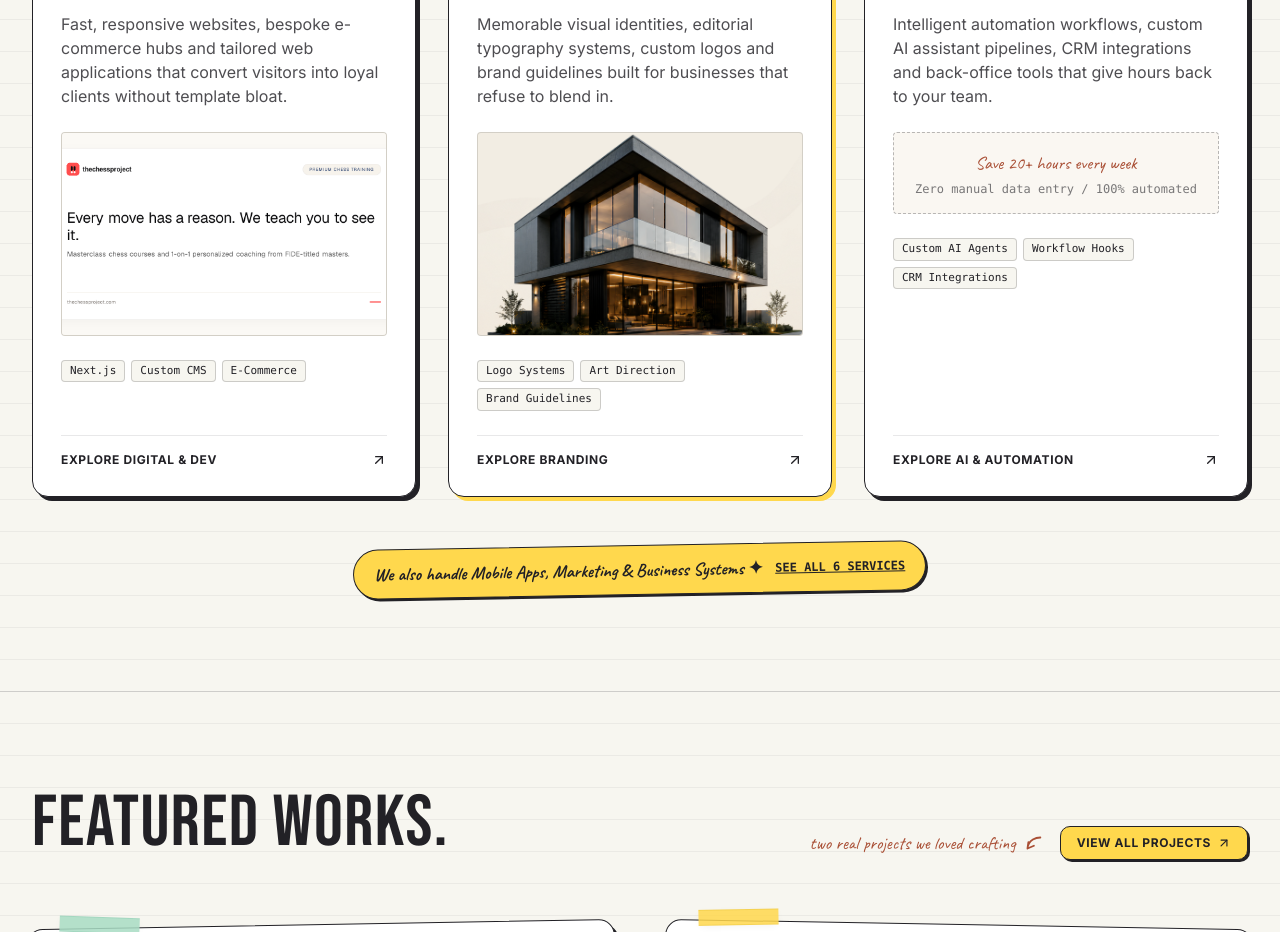
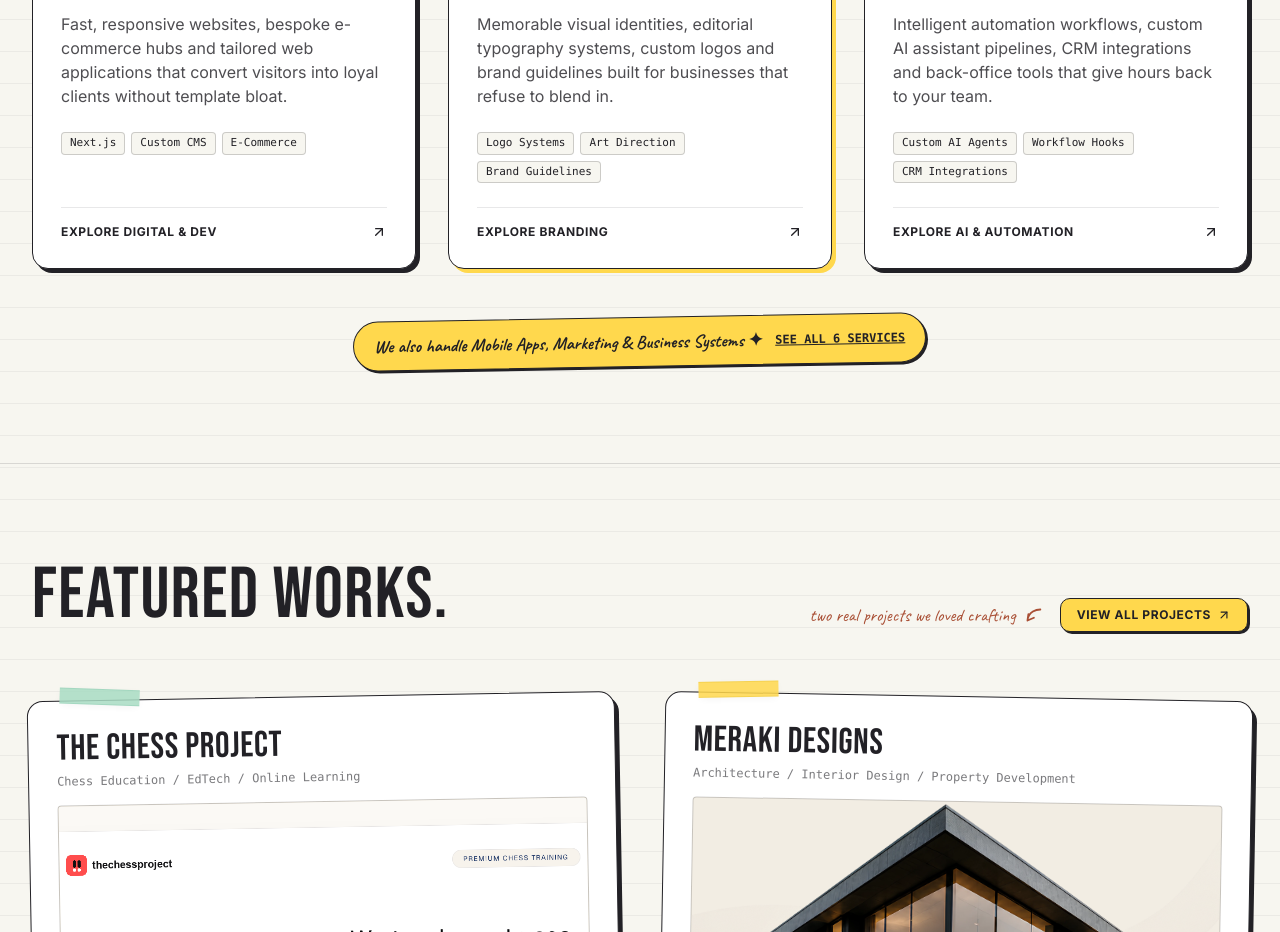
Before and after one commit to Atharva0393/Oddlyyy, a Next.js app: page / in a window 1280 px wide. Shown: the part 1100-2032 px from the top of the page. Built offline with nearby package versions, Linux system fonts and the light colour scheme; a web font is replaced by a local one.

Commit message:
Remove example previews from What We Make cards

```diff
--- a/src/components/sections/notebook/NotebookWhatWeMake.tsx
+++ b/src/components/sections/notebook/NotebookWhatWeMake.tsx
@@ -1,7 +1,6 @@
 "use client";
 
 import React from "react";
-import Image from "next/image";
 import Link from "next/link";
 import { ArrowUpRight } from "lucide-react";
 import {
@@ -47,17 +46,6 @@ export const NotebookWhatWeMake: React.FC = () => {
                 bloat.
               </p>
 
-              {/* Taped preview image */}
-              <div className="relative aspect-[16/10] w-full bg-[#F2EDE3] border border-[#222126]/15 rounded overflow-hidden mb-6">
-                <Image
-                  src="/images/projects/the-chess-project-cover.png"
-                  alt="Web Development preview"
-                  fill
-                  sizes="(max-width: 768px) 100vw, 33vw"
-                  className="object-cover"
-                />
-              </div>
-
               <div className="flex flex-wrap gap-1.5 mb-6">
                 <span className="text-[11px] font-mono px-2 py-0.5 bg-[#F7F6F0] border border-[#222126]/20 rounded">
                   Next.js
@@ -98,17 +86,6 @@ export const NotebookWhatWeMake: React.FC = () => {
                 logos and brand guidelines built for businesses that refuse to blend
                 in.
               </p>
-
-              {/* Taped preview image */}
-              <div className="relative aspect-[16/10] w-full bg-[#F2EDE3] border border-[#222126]/15 rounded overflow-hidden mb-6">
-                <Image
-                  src="/images/projects/meraki-designs-cover.webp"
-                  alt="Branding preview"
-                  fill
-                  sizes="(max-width: 768px) 100vw, 33vw"
-                  className="object-cover"
-                />
-              </div>
 
               <div className="flex flex-wrap gap-1.5 mb-6">
                 <span className="text-[11px] font-mono px-2 py-0.5 bg-[#F7F6F0] border border-[#222126]/20 rounded">
@@ -151,16 +128,6 @@ export const NotebookWhatWeMake: React.FC = () => {
                 team.
               </p>
 
-              {/* Scrapbook note inside card */}
-              <div className="bg-[#FAF7F2] border border-dashed border-[#222126]/30 p-4 rounded mb-6 text-center">
-                <p className="font-accent text-lg text-terracotta mb-1">
-                  Save 20+ hours every week
-                </p>
-                <p className="font-mono text-xs text-[#222126]/60">
-                  Zero manual data entry / 100% automated
-                </p>
-              </div>
-
               <div className="flex flex-wrap gap-1.5 mb-6">
                 <span className="text-[11px] font-mono px-2 py-0.5 bg-[#F7F6F0] border border-[#222126]/20 rounded">
                   Custom AI Agents
```
